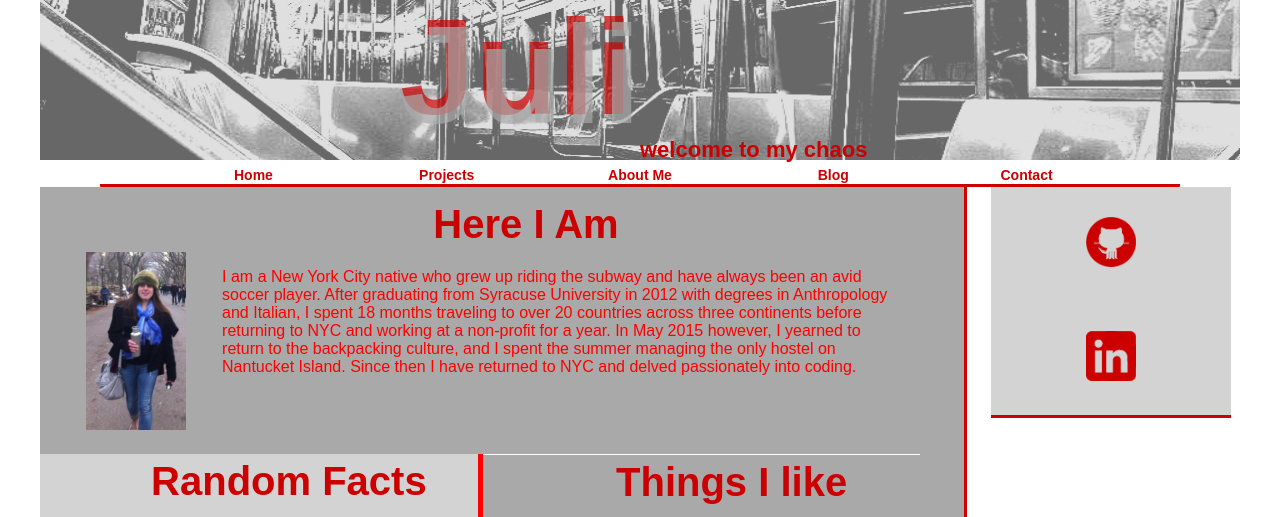
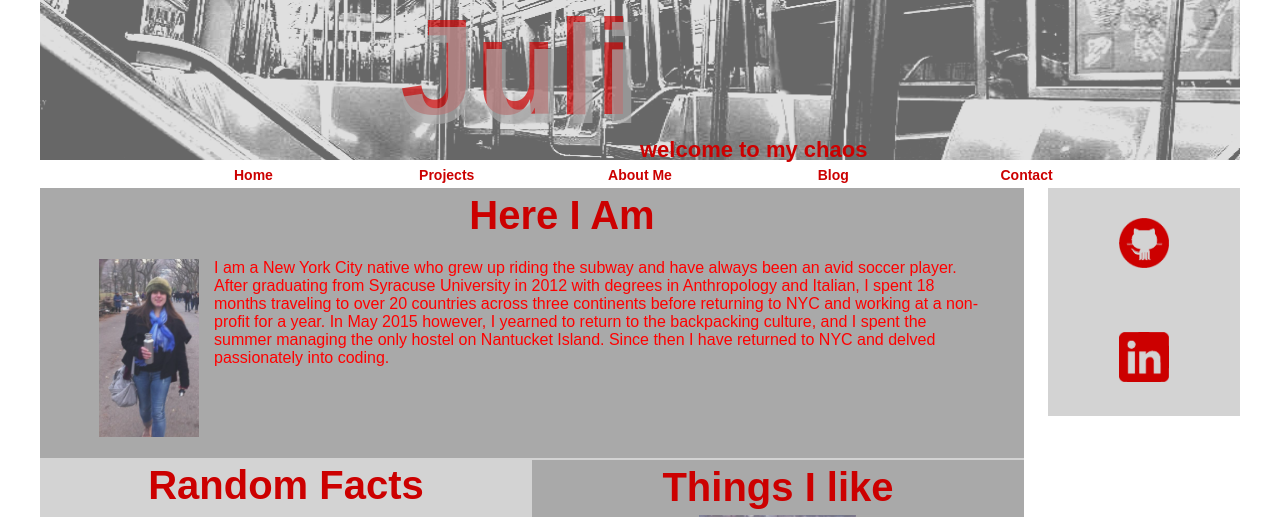
Before and after one commit to juli212/juli212.github.io, a PHP site: page /about.html in a window 1280 px wide. Shown: the top 517 px of the page. Run offline with PHP 8.4, Linux system fonts and the light colour scheme; some libraries are stand-ins or nearby versions.

Commit message:
fix outline

```diff
--- a/blog/achilles.html
+++ b/blog/achilles.html
@@ -85,7 +85,7 @@
 		<div></div>
 	</article>
 	<article id="entry-8" class="blog-entry post-op">
-		<h3><span class="entry-day">Day 1-2</span>: After The Surgery<span class="entry-date"> February 18-19, 2017</span></h3>
+		<h3><span class="entry-day">Day 1-2</span>: Post-OP<span class="entry-date"> February 18-19, 2017</span></h3>
 		<div></div>
 	</article>
 	<article id="entry-9" class="blog-entry post-op">
@@ -120,10 +120,10 @@
 	</section>
 	<aside>
 		<div>
-				<a href="https://github.com/juli212"><img src="../imgs/github2.png" /></a>
+			<a href="https://github.com/juli212" title="GitHub"><img src="../imgs/github6red.png" /></a>
 		</div>
 		<div>
-				<a href="#"><img src="../imgs/linkedin2.png" /></a>
+			<a href="#" title="Linkedin"><img src="../imgs/linkedin3red.png" /></a>
 		</div>
 	</aside>
 	<footer>
--- a/stylesheets/about.css
+++ b/stylesheets/about.css
@@ -1,5 +1,6 @@
 section {
 	background-color: #A9A9A9;
+	padding: 0;
 }
 section h2 {
 	margin-left: 60px; font-size: 40px;
@@ -13,56 +14,120 @@ section p {
 	display: inline-flex;
 }
 .aboutme img {
-	width: 100px;
-	height: auto;
+	width: 50px;
+	height: 89px;
 	float: left;
-	padding: 0px 2% 20px 5%;
+	padding: 0px 15px 5px 0px;
+	opacity: 0.8;
+	display: inline-block;
 }
 .aboutme p {
-	width: 75%;
-	float: left;
-	margin-left: 2%;
-	margin-right: 2%;
+	float: none;
+	margin-left: 6%;
+	margin-right: 4%;
 }
 article {
-	width: 90%;
-	padding: 0px 5%;
+	width: 100%;
 	margin: 0px;
 }
 
+article h2 {
+	margin: 0;
+	text-align: center;
+}
+
+.one{
+	float: left;
+	background-color: #D3D3D3;
+}
+.two{
+	float: left; border-top: 2px solid #D3D3D3;
+}
+.one img {
+	border-top: 10px solid #A9A9A9;
+	border-left: 10px solid #A9A9A9;
+	border-right: 10px solid #A9A9A9;
+	border-bottom: 60px solid #A9A9A9;
+	border-radius: 5px;
+	max-width: 90%;
+	display: block;
+	margin: 0 auto;
+}
+
+.two {
+	position: relative;
+	margin: 0px;
+	padding: 0px;
+	width: 100%;
+}
+
 @media only screen and (min-width: 600px) {
-	article {
-		width: 46%;
-		padding: 0px 1%;
+	.aboutme img {
+		/*width: 30%;*/
+		/*height: 100%;*/
+		width: 100px;
+		height: 178px;
+	}
+
+	.one {
+		width: 50%;
+	}
+
+	.two {
+		width: 50%;
+		padding: 0px;
 	}
 }
 
-.one{
-	float: left; border-right: 5px solid #FF0000; background-color: #D3D3D3;
+.new-box {
+	width: 100%;
+	padding: 0;
+	position: relative;
+	display: inline-block;
+	margin: 0 auto;
 }
-.two{
-	float: left; border-top: 1px solid white;
+
+.new-box div {
+	max-width: 45%;
+	padding: 0;
+	position: relative;
+	margin: 0 auto;
+	margin: 5px 2%;
+	display: inline-block;
+	overflow-x: hidden;
 }
-article img {
-	border-top: 10px solid #A9A9A9; border-left: 10px solid #A9A9A9; border-right: 10px solid #A9A9A9; border-bottom: 60px solid #A9A9A9; border-radius: 5px;
-}
-.two article {
+
+.new-box img {
+	margin: 0;
+	width: 100%;
+	height: 100%;
+	z-index: 1;
+	opacity: 0.3;
 	position: relative;
 }
 
-.box {
-	position: absolute; padding: 10px 0px 0px 0px; border-bottom: 1px solid white; width: 400px;
-}
-.box img {
-	width: 175px; height: 175px;  display: inline-block; opacity: 0.3;  border: none;  position: relative; top: 0px; left: 10px;
-	}
-.box div {
-	width: 175px; height: 175px; display: inline-block; position: relative; margin-bottom: -180px;
-}
-.box div p {
-	color: white; font-weight: bold;  text-align: center; vertical-align: center; padding: 145px 0px 0px;
+.new-box img:hover {
+	opacity: 1;
+	z-index: 2;
 }
 
-.box img:hover {
-	opacity: 1;
+.new-box p {
+	color: white;
+	font-weight: bold;
+	text-align: center;
+	z-index: 1;
+	position: absolute;
+	bottom: -5px;
+	left: -38px;
+	font-size: 10px;
 }
+
+@media only screen and (min-width: 600px) {
+	.new-box {
+		padding-left: 1%;
+	}
+	.new-box div {
+		max-width: 32%;
+		margin: 0px;
+	}
+}
--- a/stylesheets/default.css
+++ b/stylesheets/default.css
@@ -95,7 +95,7 @@ h5 {
 }
 nav {
 	position: relative;
-	border-bottom: 3px solid #cc0000;
+	/*border-bottom: 3px solid #cc0000;*/
 	border-radius: 1px;
 	width: 100%;
 	margin: 0 auto;
@@ -162,7 +162,11 @@ nav ul ul li {
 	 height: 40px;
 	 margin: -1px 1px;
 	 padding: 3px 0px;
-	 border-radius: 7px;
+}
+
+nav ul ul li:hover {
+	border-left: 1px solid #cc0000;
+	border-right: 1px solid #cc0000
 }
 
 nav ul ul li a {
@@ -174,13 +178,13 @@ nav ul ul li a {
 		width: 90%;
 	}
 	nav ul {
-		height: 20px;
+		height: 24px;
 		font-weight: bold;
 		font-size: 14px;
 	}
 	nav ul li {
 		width: 18%;
-		height: 20px;
+		height: 24px;
 	}
 	nav ul li a {
 		padding: 3px 0px;
@@ -199,12 +203,13 @@ nav ul ul li a {
 }
 
 section {
-	width: 99%;
-	padding: 10px 1% 10px 0px;
+	width: 100%;
+	padding: 10px 0px;
 	margin: 0px;
 	background-color: #D3D3D3;
-	float: left;
 	position: relative;
+	overflow: hidden;
+	border-bottom: 3px solid #cc0000;
 }
 
 section h2 {
@@ -220,12 +225,8 @@ section p {
 aside {
 	width: 100%;
 	min-width: 100px;
-	border-top: 3px solid #cc0000;
 	padding: 0px;
-	left: 900px;
-	top: -415px;
 	background-color: #D3D3D3;
-	float: left;
 	margin: 0px;
 }
 aside div {
@@ -248,22 +249,25 @@ aside a img {
 }
 @media only screen and (min-width: 600px) {
 	section {
-		width: 76%;
-		padding-right: 1%
-		border-left: 1px solid white;
-		border-right: 3px solid #cc0000;
+		border: none;
+		width: 82%;
+		padding: 10px 0px;
+		float: left;
 	}
+
 	aside {
 		border: none;
-		border-bottom: 3px solid #cc0000;
-		margin-left: 2%;
-		width: 20%;
+		width: 16%;
+		float: right;
 	}
+
 	aside div {
 		width: 100%;
 		padding: 30px 0px;
+		border: none;
 	}
 }
+
 footer {
 	border-top: 2px solid white;
 	width: 100%;
@@ -303,7 +307,6 @@ footer tbody {
 footer tr {
 	text-align: center;
 	width: 100%;
-	/*font-size: 8px;*/
 	font-size: 10px;
 	font-weight: bold;
 }
```
Also changed, not shown: about.html (+39 -54 lines). Lines whose indentation alone changed are shown as unchanged.
